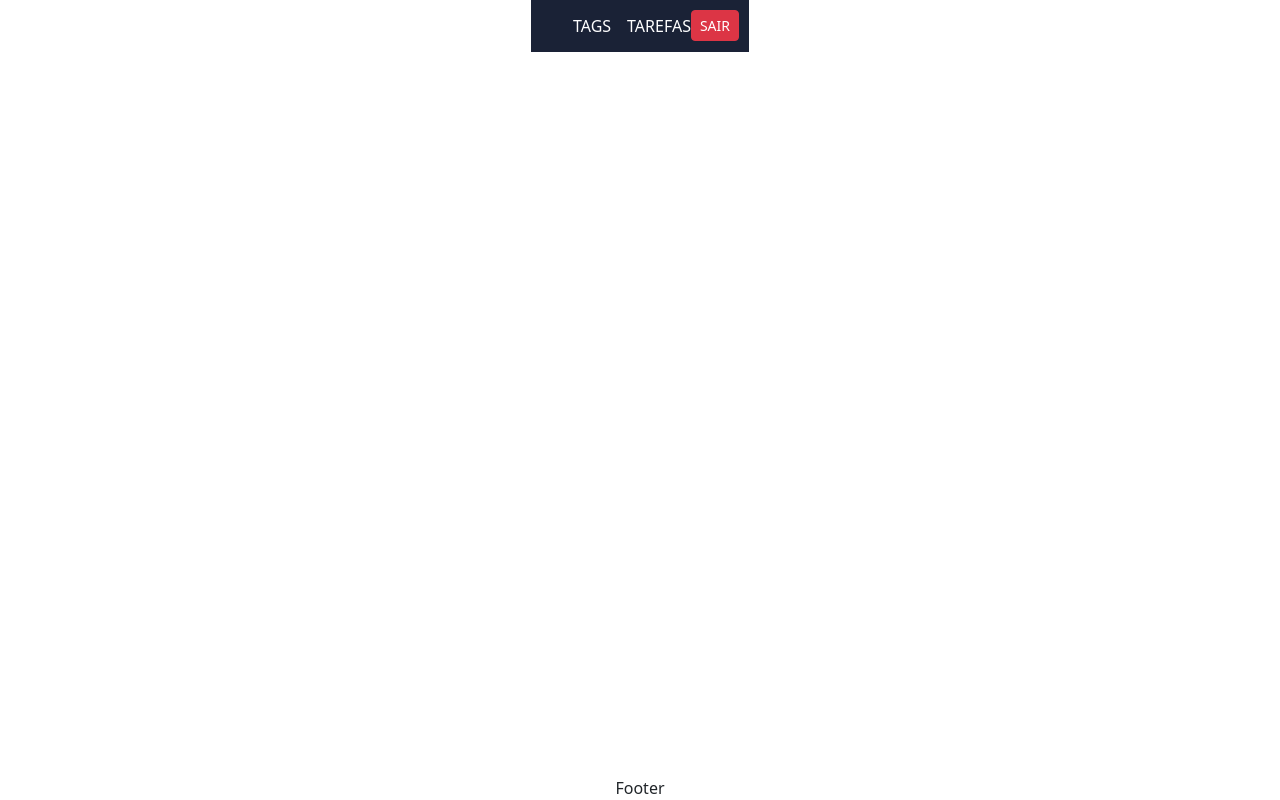
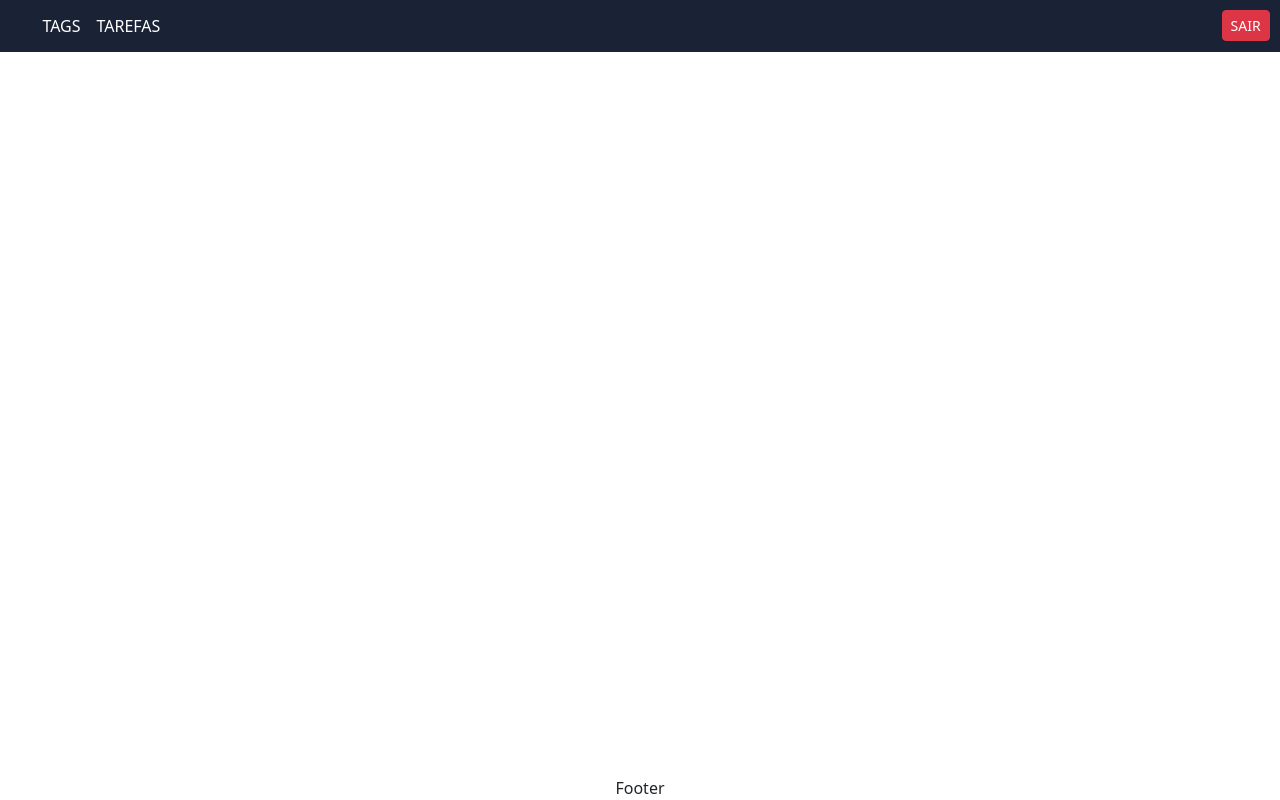
Before and after one commit to EduardoMarcelinoEng/management-of-tasks-frontend, a Nuxt app: page / in a window 1280 px wide. Built offline with nearby package versions, Linux system fonts and the light colour scheme.

Commit message:
Head component created

```diff
--- a/components/AppHead.vue
+++ b/components/AppHead.vue
@@ -35,6 +35,7 @@
         display: flex;
         justify-content: space-between;
         align-items: center;
+        width: 100%;
 
         ul {
             display: flex;
@@ -51,6 +52,10 @@
                 a {
                     text-decoration: none;
                     color: white;
+
+                    &.router-link-active {
+                        color: var(--color-primary);
+                    }
                 }
             }
         }
```
